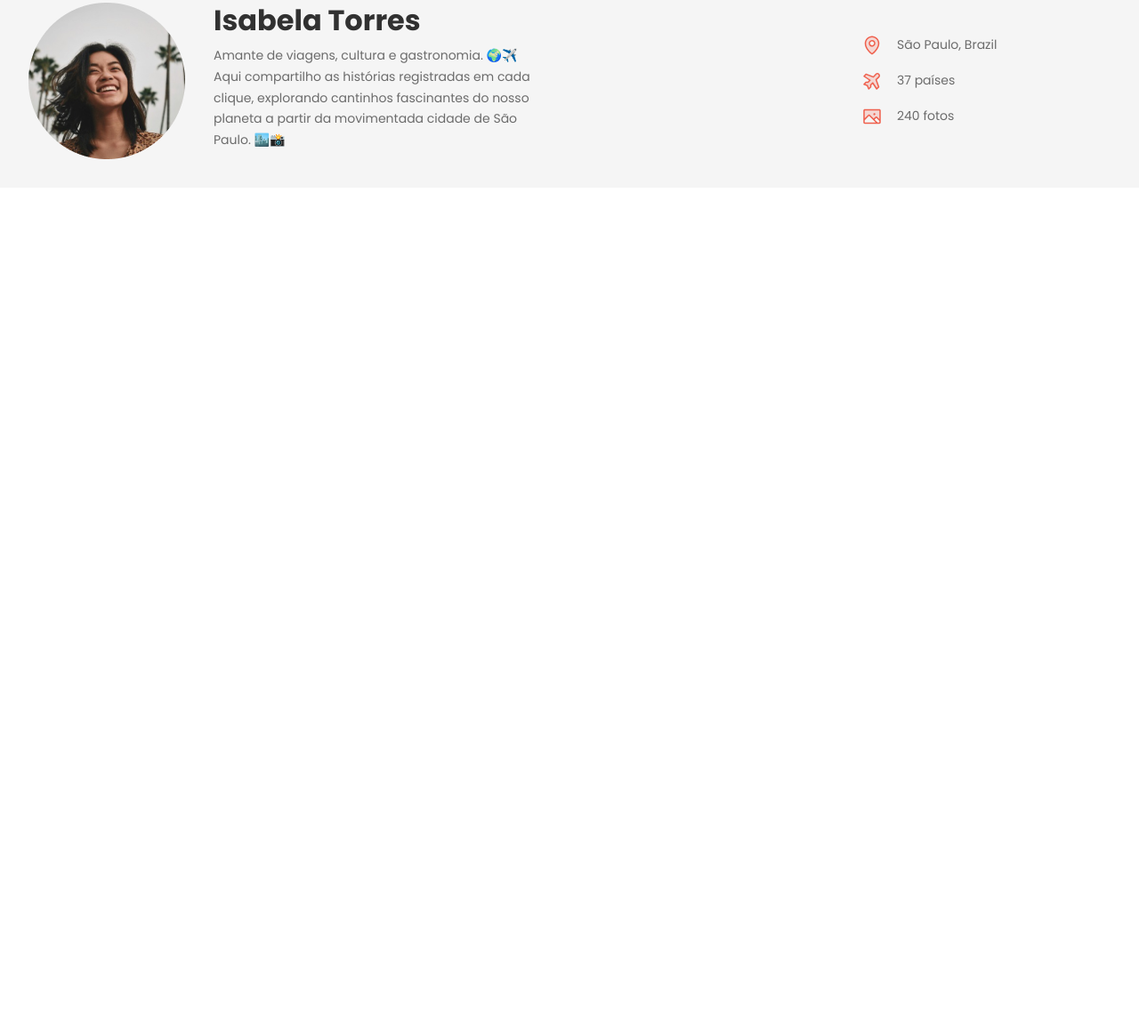
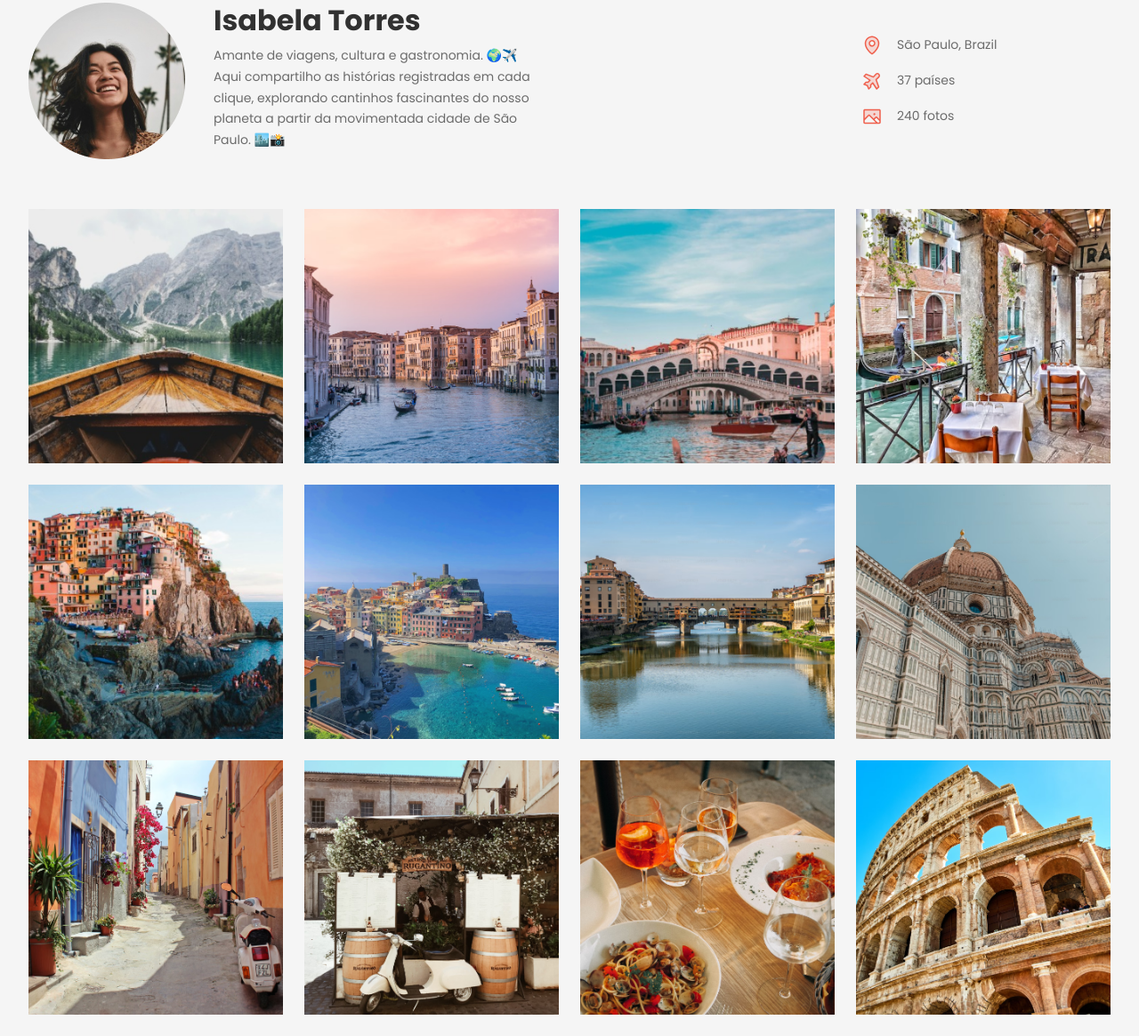
Before and after one commit to FelipeMarquess/MBA-Rocketseat, a plain HTML site: page Projeto TravelGram/index.html in a window 1280 px wide. Shown: the part 125-1290 px from the top of the page at 89% size. Before the commit the page ends 800 px from the top, so only its background shows below. Drawn offline with Linux system fonts and the light colour scheme.

Commit message:
Estilizando o MAIN!

```diff
--- a/Projeto TravelGram/index.html
+++ b/Projeto TravelGram/index.html
@@ -62,8 +62,22 @@
                 </ul>
             </div>
         </header>
+        <main class="container">
+            <img src="/Projeto TravelGram/assets/imagens/Image 01.png" alt="">
+            <img src="/Projeto TravelGram/assets/imagens/Image 02.png" alt="">
+            <img src="/Projeto TravelGram/assets/imagens/Image 03.png" alt="">
+            <img src="/Projeto TravelGram/assets/imagens/Image 04.png" alt="">
+            <img src="/Projeto TravelGram/assets/imagens/Image 05.png" alt="">
+            <img src="/Projeto TravelGram/assets/imagens/Image 06.png" alt="">
+            <img src="/Projeto TravelGram/assets/imagens/Image 07.png" alt="">
+            <img src="/Projeto TravelGram/assets/imagens/Image 08.png" alt="">
+            <img src="/Projeto TravelGram/assets/imagens/Image 09.png" alt="">
+            <img src="/Projeto TravelGram/assets/imagens/Image 10.png" alt="">
+            <img src="/Projeto TravelGram/assets/imagens/Image 11.png" alt="">
+            <img src="/Projeto TravelGram/assets/imagens/Image 12.png" alt="">
+        </main>
     </div>
-    <main></main>
+
     <footer></footer>
 </body>
 </html>
--- a/Projeto TravelGram/styles/index.css
+++ b/Projeto TravelGram/styles/index.css
@@ -1,3 +1,4 @@
 @import url(./global.css);
 @import url(./nav.css);
 @import url(./header.css);
+@import url(./main.css);
--- /dev/null
+++ b/Projeto TravelGram/styles/main.css
@@ -0,0 +1,12 @@
+main {
+    display: flex;
+    flex-wrap: wrap;
+    gap: 24px;
+    padding-block: 24px;
+}
+
+main img {
+    width: 286px;
+    height: 286px;
+    object-fit: cover;
+}
```
